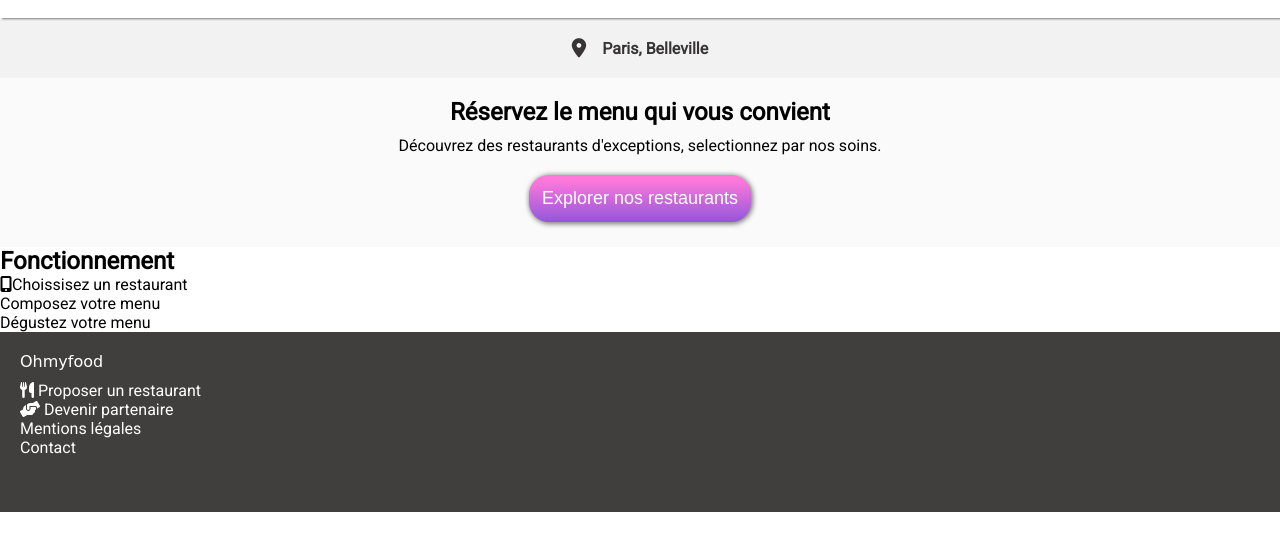
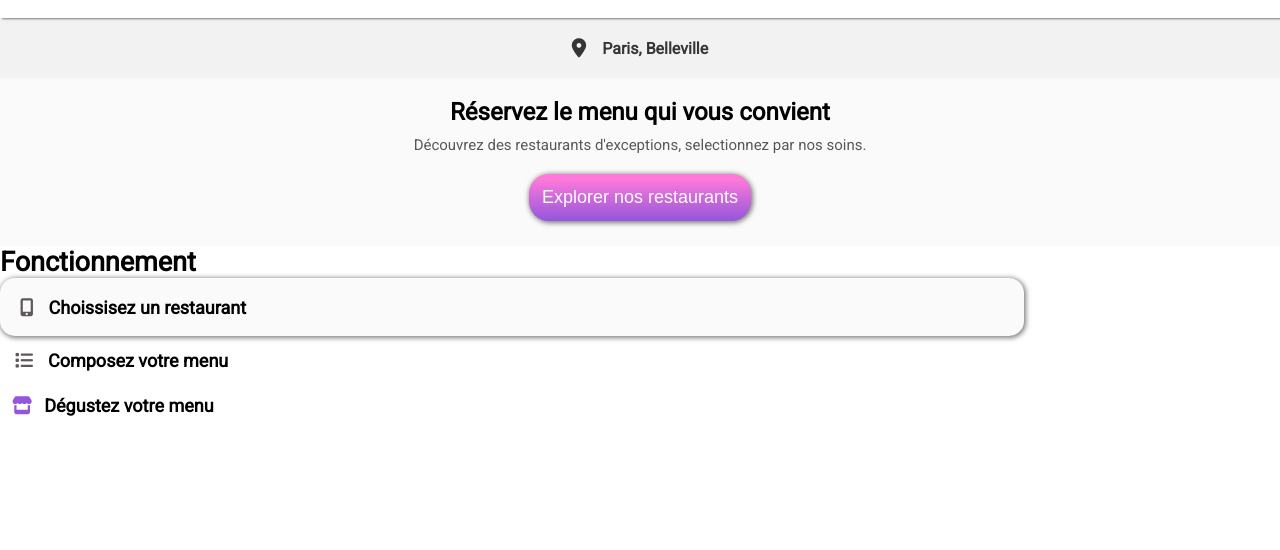
Before and after one commit to SAIDOU11/Projet-3, a plain HTML site: page html/acceuil.html in a window 1280 px wide. Shown: the part 62-612 px from the top of the page. Drawn offline with Linux system fonts and the light colour scheme; a web font is replaced by a local one.

Commit message:
avancer sur page d'accueil

```diff
--- a/html/acceuil.html
+++ b/html/acceuil.html
@@ -42,19 +42,21 @@
 
       </section>
      <section>
-       <h2>Fonctionnement</h2>
        <div class="fonction">
+       <h2 class="fonction__title">Fonctionnement</h2>
+
          <ol>
            <li class="fonction__choix">
-             <i class="fa-solid fa-mobile-screen-button"></i>Choissisez un restaurant
+             <i class="fonction__icon fa-solid fa-mobile-screen-button"></i>Choissisez un restaurant
            </li>
-           <li class="fonction__menu">Composez votre menu</li>
-           <li class="fonction__deguster">Dégustez votre menu</li>
+           <li class="fonction__menu">
+             <i class="fonction__icon fa-solid fa-list"></i>Composez votre menu</li>
+           <li class="fonction__deguster"><i class="fonction__iconviolet fa-solid fa-store"></i>Dégustez votre menu</li>
          </ol>
        </div>
      </section>
     </main>
-
+<!--
     <footer>
       <p class="title">Ohmyfood</p>
 
@@ -71,6 +73,6 @@
         </div>
       </div>
     </footer>
-
+-->
   </body>
 </html>
--- a/scss/_acceuil.scss
+++ b/scss/_acceuil.scss
@@ -5,15 +5,15 @@
 }
 
 header {
-  box-shadow: 2px 1px 2px rgb(124, 123, 123);
+  box-shadow: 2px 1px 2px rgb(163, 162, 162);
   position: relative;
 }
 
 .location {
   @include flexCentre;
   background-color: $bgc-couleur-primaire;
-  height: 60px;
-  gap: 1rem;
+  height: 45px;
+  gap: 1.5rem;
   color: rgb(54, 52, 52);
   font-weight: 700;
   &__icon {
@@ -32,6 +32,8 @@ header {
     margin: 10px;
   }
   &__paragraph {
+    color: #5c5757;
+    font-size: 15px;
     margin: 10px;
     font-weight: 300;
   }
@@ -45,7 +47,7 @@ header {
     );
     box-shadow: 1px 3px 9px 5px;
     border-radius: 20px 20px;
-    box-shadow: 1px 1px 5px 1px rgba(#000000, 0.5);
+    box-shadow: 1px 1px 2px 1px rgba($bgc-couleur-secondaire 0.5);
     border: none;
     color: white;
     font-size: 18px;
@@ -56,3 +58,33 @@ header {
     }
   }
 }
+
+.fonction {
+  font-weight: 700;
+  font-size: 18px;
+
+  &__title {
+    margin: 15px;
+  }
+
+  &__choix {
+    display: flex;
+    background-color: $bgc-couleur-secondaire;
+    width: 80%;
+    border-radius: 15px;
+    border: none;
+    box-shadow: 1px 1px 2px 1px rgba($bgc-couleur-secondaire 0.5);
+    padding: 5px;
+    align-items: center;
+    margin: 20px;
+  }
+
+  &__icon {
+    color: rgb(94, 89, 89);
+    padding: 20px;
+  }
+  &__iconviolet {
+    padding: 12px;
+    color: $couleur-primaire;
+  }
+}
```
Also changed, not shown: dist/css/main.css, 1 other file.
